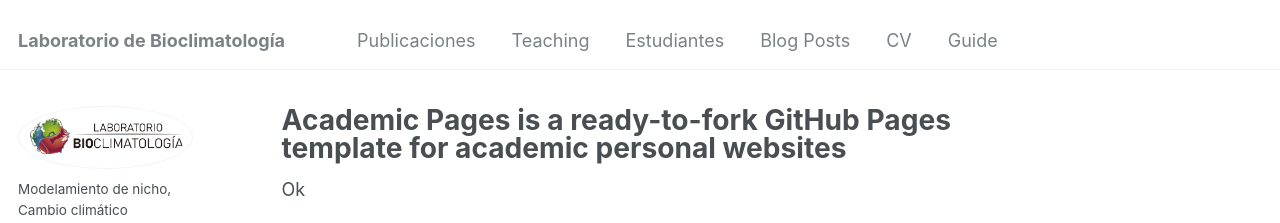
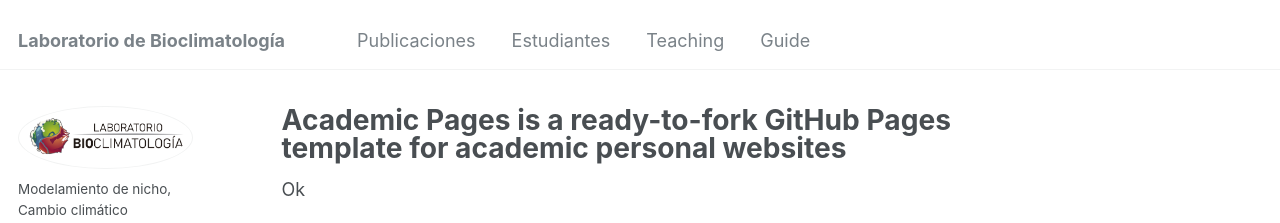
Before and after one commit to Mauriciodiazz/labbioclim, a Jekyll site: the page built from _pages/about.md, in a window 1280 px wide. Shown: the top 223 px of the page. Built offline with Jekyll 4.4.1, drawn with Linux system fonts in a browser that asks for light colours.

Commit message:
Update navigation.yml

```diff
--- a/_data/navigation.yml
+++ b/_data/navigation.yml
@@ -8,17 +8,11 @@ main:
   - title: "Publicaciones"
     url: /publicaciones/
 
+  - title: "Estudiantes"
+    url: /estudiantes/
+
   - title: "Teaching"
     url: /teaching/
 
-  - title: "Estudiantes"
-    url: /portfolio/
-
-  - title: "Blog Posts"
-    url: /year-archive/
-
-  - title: "CV"
-    url: /cv/
-
   - title: "Guide"
     url: /markdown/
```
